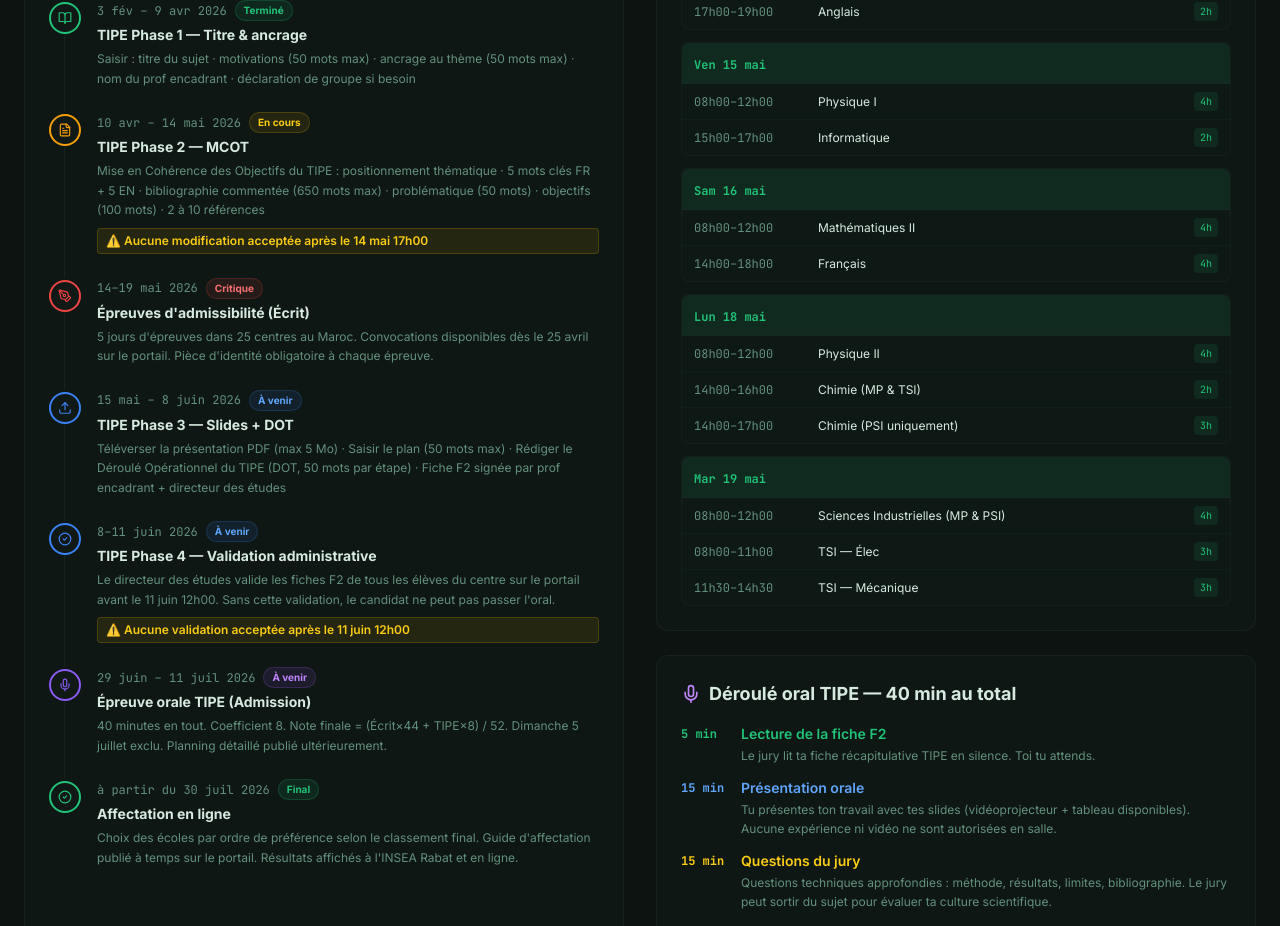
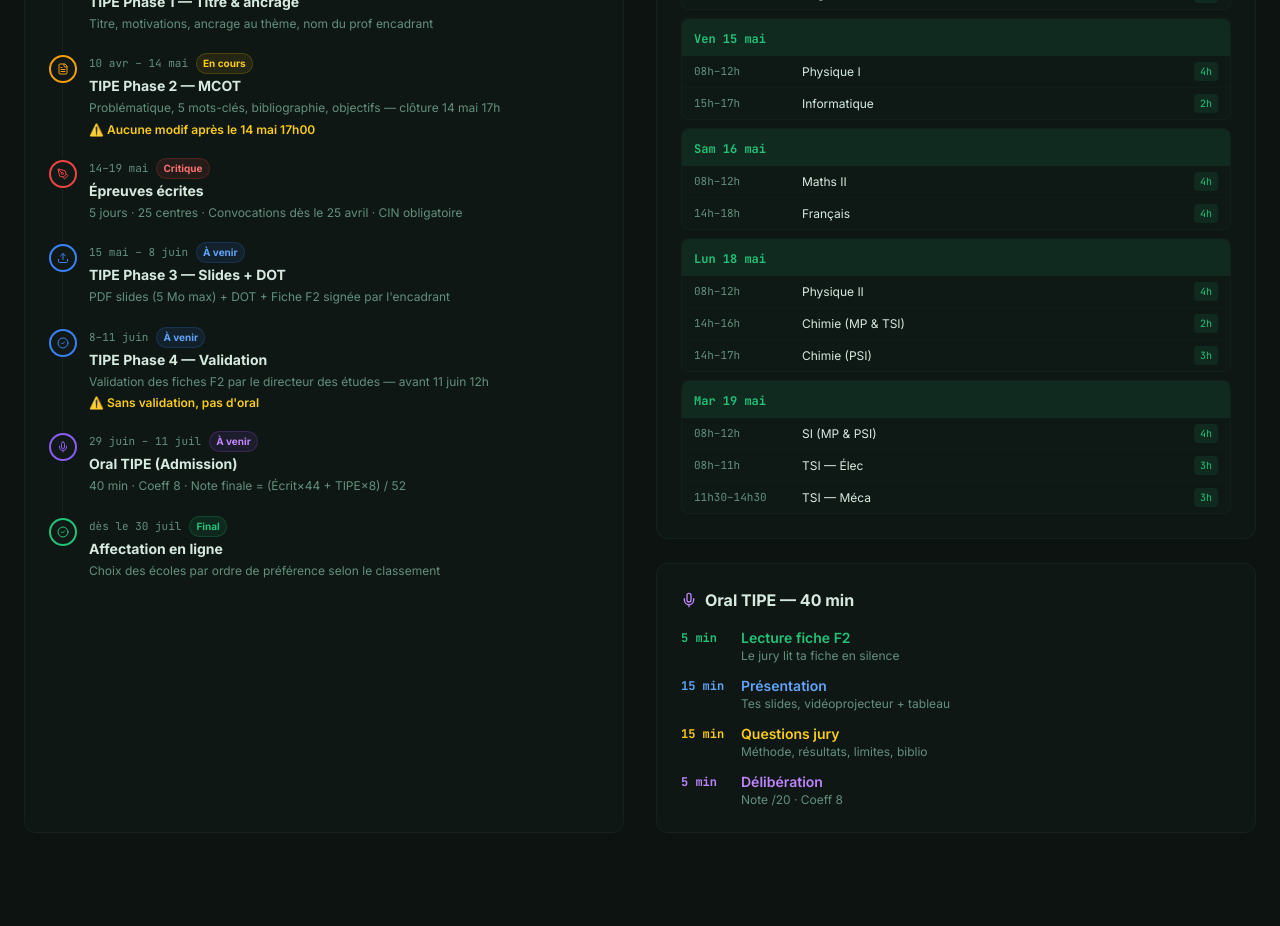
Before and after one commit to AYMANEFAKIHI/TIPECPGE, a React (Vite) app: page /cnc-2026 in a window 1280 px wide. Shown: the part 1860-2786 px from the top of the page. Built offline with nearby package versions, Linux system fonts and the light colour scheme.

Commit message:
fix all bugs

```diff
--- a/src/components/home/CNCCalendar.tsx
+++ b/src/components/home/CNCCalendar.tsx
@@ -2,123 +2,29 @@ import { motion } from "framer-motion";
 import { Calendar, FileText, PenTool, Mic, Upload, CheckCircle2, BookOpen } from "lucide-react";
 
 const timeline = [
-  {
-    color: "hsl(var(--primary))",
-    icon: Calendar,
-    date: "3 fév – 3 mars 2026",
-    title: "Inscriptions + Fiche F1",
-    desc: "Portail insea-cnc2026.ma — Paiement 500 MAD obligatoire — Validation par le responsable CPGE",
-    badge: "Terminé",
-    badgeColor: "bg-primary/10 text-primary border-primary/20",
-  },
-  {
-    color: "hsl(var(--primary))",
-    icon: BookOpen,
-    date: "3 fév – 9 avr 2026",
-    title: "TIPE Phase 1 — Titre & ancrage",
-    desc: "Saisir : titre du sujet · motivations (50 mots max) · ancrage au thème (50 mots max) · nom du prof encadrant · déclaration de groupe si besoin",
-    badge: "Terminé",
-    badgeColor: "bg-primary/10 text-primary border-primary/20",
-  },
-  {
-    color: "#f59e0b",
-    icon: FileText,
-    date: "10 avr – 14 mai 2026",
-    title: "TIPE Phase 2 — MCOT",
-    desc: "Mise en Cohérence des Objectifs du TIPE : positionnement thématique · 5 mots clés FR + 5 EN · bibliographie commentée (650 mots max) · problématique (50 mots) · objectifs (100 mots) · 2 à 10 références",
-    badge: "En cours",
-    badgeColor: "bg-yellow-500/10 text-yellow-400 border-yellow-500/20",
-    warning: "⚠️ Aucune modification acceptée après le 14 mai 17h00",
-  },
-  {
-    color: "#ef4444",
-    icon: PenTool,
-    date: "14–19 mai 2026",
-    title: "Épreuves d'admissibilité (Écrit)",
-    desc: "5 jours d'épreuves dans 25 centres au Maroc. Convocations disponibles dès le 25 avril sur le portail. Pièce d'identité obligatoire à chaque épreuve.",
-    badge: "Critique",
-    badgeColor: "bg-red-500/10 text-red-400 border-red-500/20",
-  },
-  {
-    color: "#3b82f6",
-    icon: Upload,
-    date: "15 mai – 8 juin 2026",
-    title: "TIPE Phase 3 — Slides + DOT",
-    desc: "Téléverser la présentation PDF (max 5 Mo) · Saisir le plan (50 mots max) · Rédiger le Déroulé Opérationnel du TIPE (DOT, 50 mots par étape) · Fiche F2 signée par prof encadrant + directeur des études",
-    badge: "À venir",
-    badgeColor: "bg-blue-500/10 text-blue-400 border-blue-500/20",
-  },
-  {
-    color: "#3b82f6",
-    icon: CheckCircle2,
-    date: "8–11 juin 2026",
-    title: "TIPE Phase 4 — Validation administrative",
-    desc: "Le directeur des études valide les fiches F2 de tous les élèves du centre sur le portail avant le 11 juin 12h00. Sans cette validation, le candidat ne peut pas passer l'oral.",
-    badge: "À venir",
-    badgeColor: "bg-blue-500/10 text-blue-400 border-blue-500/20",
-    warning: "⚠️ Aucune validation acceptée après le 11 juin 12h00",
-  },
-  {
-    color: "#8b5cf6",
-    icon: Mic,
-    date: "29 juin – 11 juil 2026",
-    title: "Épreuve orale TIPE (Admission)",
-    desc: "40 minutes en tout. Coefficient 8. Note finale = (Écrit×44 + TIPE×8) / 52. Dimanche 5 juillet exclu. Planning détaillé publié ultérieurement.",
-    badge: "À venir",
-    badgeColor: "bg-purple-500/10 text-purple-400 border-purple-500/20",
-  },
-  {
-    color: "hsl(var(--primary))",
-    icon: CheckCircle2,
-    date: "à partir du 30 juil 2026",
-    title: "Affectation en ligne",
-    desc: "Choix des écoles par ordre de préférence selon le classement final. Guide d'affectation publié à temps sur le portail. Résultats affichés à l'INSEA Rabat et en ligne.",
-    badge: "Final",
-    badgeColor: "bg-primary/10 text-primary border-primary/20",
-  },
+  { color: "hsl(var(--primary))", icon: Calendar,     date: "3 fév – 3 mars",  title: "Inscriptions + Fiche F1",        badge: "Terminé",   badgeColor: "bg-primary/10 text-primary border-primary/20",     desc: "Portail insea-cnc2026.ma · Paiement 500 MAD · Validation par le responsable CPGE" },
+  { color: "hsl(var(--primary))", icon: BookOpen,     date: "3 fév – 9 avr",   title: "TIPE Phase 1 — Titre & ancrage", badge: "Terminé",   badgeColor: "bg-primary/10 text-primary border-primary/20",     desc: "Titre, motivations, ancrage au thème, nom du prof encadrant" },
+  { color: "#f59e0b",             icon: FileText,     date: "10 avr – 14 mai", title: "TIPE Phase 2 — MCOT",            badge: "En cours",  badgeColor: "bg-yellow-500/10 text-yellow-400 border-yellow-500/20", desc: "Problématique, 5 mots-clés, bibliographie, objectifs — clôture 14 mai 17h", warning: "⚠️ Aucune modif après le 14 mai 17h00" },
+  { color: "#ef4444",             icon: PenTool,      date: "14–19 mai",        title: "Épreuves écrites",               badge: "Critique",  badgeColor: "bg-red-500/10 text-red-400 border-red-500/20",      desc: "5 jours · 25 centres · Convocations dès le 25 avril · CIN obligatoire" },
+  { color: "#3b82f6",             icon: Upload,       date: "15 mai – 8 juin",  title: "TIPE Phase 3 — Slides + DOT",   badge: "À venir",   badgeColor: "bg-blue-500/10 text-blue-400 border-blue-500/20",   desc: "PDF slides (5 Mo max) + DOT + Fiche F2 signée par l'encadrant" },
+  { color: "#3b82f6",             icon: CheckCircle2, date: "8–11 juin",        title: "TIPE Phase 4 — Validation",     badge: "À venir",   badgeColor: "bg-blue-500/10 text-blue-400 border-blue-500/20",   desc: "Validation des fiches F2 par le directeur des études — avant 11 juin 12h", warning: "⚠️ Sans validation, pas d'oral" },
+  { color: "#8b5cf6",             icon: Mic,          date: "29 juin – 11 juil",title: "Oral TIPE (Admission)",          badge: "À venir",   badgeColor: "bg-purple-500/10 text-purple-400 border-purple-500/20", desc: "40 min · Coeff 8 · Note finale = (Écrit×44 + TIPE×8) / 52" },
+  { color: "hsl(var(--primary))", icon: CheckCircle2, date: "dès le 30 juil",  title: "Affectation en ligne",           badge: "Final",     badgeColor: "bg-primary/10 text-primary border-primary/20",     desc: "Choix des écoles par ordre de préférence selon le classement" },
 ];
 
 const examSchedule = [
-  { day: "Jeu 14 mai", items: [
-    { time: "08h00–12h00", label: "Mathématiques I", dur: "4h", all: true },
-    { time: "14h00–16h00", label: "Culture Arabe & Traduction", dur: "2h", all: true },
-    { time: "17h00–19h00", label: "Anglais", dur: "2h", all: true },
-  ]},
-  { day: "Ven 15 mai", items: [
-    { time: "08h00–12h00", label: "Physique I", dur: "4h", all: true },
-    { time: "15h00–17h00", label: "Informatique", dur: "2h", all: true },
-  ]},
-  { day: "Sam 16 mai", items: [
-    { time: "08h00–12h00", label: "Mathématiques II", dur: "4h", all: true },
-    { time: "14h00–18h00", label: "Français", dur: "4h", all: true },
-  ]},
-  { day: "Lun 18 mai", items: [
-    { time: "08h00–12h00", label: "Physique II", dur: "4h", all: true },
-    { time: "14h00–16h00", label: "Chimie (MP & TSI)", dur: "2h", all: false },
-    { time: "14h00–17h00", label: "Chimie (PSI uniquement)", dur: "3h", all: false },
-  ]},
-  { day: "Mar 19 mai", items: [
-    { time: "08h00–12h00", label: "Sciences Industrielles (MP & PSI)", dur: "4h", all: false },
-    { time: "08h00–11h00", label: "TSI — Élec", dur: "3h", all: false },
-    { time: "11h30–14h30", label: "TSI — Mécanique", dur: "3h", all: false },
-  ]},
+  { day: "Jeu 14 mai", items: [{ time: "08h–12h", label: "Maths I", dur: "4h" }, { time: "14h–16h", label: "Culture Arabe & Traduction", dur: "2h" }, { time: "17h–19h", label: "Anglais", dur: "2h" }] },
+  { day: "Ven 15 mai", items: [{ time: "08h–12h", label: "Physique I", dur: "4h" }, { time: "15h–17h", label: "Informatique", dur: "2h" }] },
+  { day: "Sam 16 mai", items: [{ time: "08h–12h", label: "Maths II", dur: "4h" }, { time: "14h–18h", label: "Français", dur: "4h" }] },
+  { day: "Lun 18 mai", items: [{ time: "08h–12h", label: "Physique II", dur: "4h" }, { time: "14h–16h", label: "Chimie (MP & TSI)", dur: "2h" }, { time: "14h–17h", label: "Chimie (PSI)", dur: "3h" }] },
+  { day: "Mar 19 mai", items: [{ time: "08h–12h", label: "SI (MP & PSI)", dur: "4h" }, { time: "08h–11h", label: "TSI — Élec", dur: "3h" }, { time: "11h30–14h30", label: "TSI — Méca", dur: "3h" }] },
 ];
 
 const oralSteps = [
-  { dur: "5 min", title: "Lecture de la fiche F2", desc: "Le jury lit ta fiche récapitulative TIPE en silence. Toi tu attends.", color: "text-primary" },
-  { dur: "15 min", title: "Présentation orale", desc: "Tu présentes ton travail avec tes slides (vidéoprojecteur + tableau disponibles). Aucune expérience ni vidéo ne sont autorisées en salle.", color: "text-blue-400" },
-  { dur: "15 min", title: "Questions du jury", desc: "Questions techniques approfondies : méthode, résultats, limites, bibliographie. Le jury peut sortir du sujet pour évaluer ta culture scientifique.", color: "text-yellow-400" },
-  { dur: "5 min", title: "Délibération", desc: "Tu sors de la salle. Le jury délibère et attribue la note sur 20 (coefficient 8).", color: "text-purple-400" },
-];
-
-const evalCriteria = [
-  "Recherche & Investigation",
-  "Justesse scientifique & Pertinence",
-  "Capacité à apprendre & Appropriation",
-  "Ouverture & Curiosité",
-  "Questionnement & Méthode",
-  "Résolution de problèmes & Technique",
-  "Communication & Présentation & Échange",
+  { dur: "5 min",  color: "text-primary",    title: "Lecture fiche F2",    desc: "Le jury lit ta fiche en silence" },
+  { dur: "15 min", color: "text-blue-400",   title: "Présentation",        desc: "Tes slides, vidéoprojecteur + tableau" },
+  { dur: "15 min", color: "text-yellow-400", title: "Questions jury",      desc: "Méthode, résultats, limites, biblio" },
+  { dur: "5 min",  color: "text-purple-400", title: "Délibération",        desc: "Note /20 · Coeff 8" },
 ];
 
 export const CNCCalendar = () => (
@@ -129,33 +35,29 @@ export const CNCCalendar = () => (
         <div className="inline-flex items-center gap-2 px-3 py-1 rounded-full bg-accent/10 text-accent text-xs font-mono font-semibold mb-4 border border-accent/20">
           cnc2026.calendar
         </div>
-        <h2 className="text-3xl md:text-5xl font-bold mb-3">Calendrier complet CNC 2026</h2>
-        <p className="text-muted-foreground text-lg max-w-2xl">Thème TIPE 2025-2026 : <strong className="text-primary">"Cycles, Boucles"</strong></p>
+        <h2 className="text-3xl md:text-5xl font-bold mb-3">Calendrier CNC 2026</h2>
+        <p className="text-muted-foreground text-lg">Thème TIPE 2025-2026 : <strong className="text-primary">"Cycles, Boucles"</strong></p>
       </motion.div>
 
       <div className="grid lg:grid-cols-2 gap-8 mb-10">
         {/* Timeline */}
         <motion.div initial={{ opacity: 0, x: -20 }} whileInView={{ opacity: 1, x: 0 }} viewport={{ once: true }} className="rounded-xl border border-border/60 bg-card/80 backdrop-blur-sm p-6">
-          <h3 className="text-lg font-bold mb-6 flex items-center gap-2"><Calendar className="w-5 h-5 text-primary" /> Timeline officielle</h3>
+          <h3 className="text-base font-bold mb-6 flex items-center gap-2"><Calendar className="w-4 h-4 text-primary" /> Timeline officielle</h3>
           <div className="relative">
             {timeline.map((item, i) => (
-              <div key={i} className="flex gap-4 pb-6 last:pb-0 relative">
-                {i < timeline.length - 1 && (
-                  <div className="absolute left-[15px] top-8 bottom-0 w-px bg-border/60" />
-                )}
-                <div className="w-8 h-8 rounded-full border-2 flex items-center justify-center shrink-0 mt-0.5 z-10 bg-card" style={{ borderColor: item.color }}>
-                  <item.icon className="w-3.5 h-3.5" style={{ color: item.color }} />
+              <div key={i} className="flex gap-3 pb-5 last:pb-0 relative">
+                {i < timeline.length - 1 && <div className="absolute left-[13px] top-7 bottom-0 w-px bg-border/60" />}
+                <div className="w-7 h-7 rounded-full border-2 flex items-center justify-center shrink-0 mt-0.5 z-10 bg-card" style={{ borderColor: item.color }}>
+                  <item.icon className="w-3 h-3" style={{ color: item.color }} />
                 </div>
                 <div className="flex-1 min-w-0">
-                  <div className="flex flex-wrap items-center gap-2 mb-1">
-                    <span className="text-xs font-mono text-muted-foreground">{item.date}</span>
-                    <span className={`text-[10px] font-bold px-2 py-0.5 rounded-full border ${item.badgeColor}`}>{item.badge}</span>
+                  <div className="flex flex-wrap items-center gap-2 mb-0.5">
+                    <span className="text-[11px] font-mono text-muted-foreground">{item.date}</span>
+                    <span className={`text-[10px] font-bold px-1.5 py-0.5 rounded-full border ${item.badgeColor}`}>{item.badge}</span>
                   </div>
-                  <div className="text-sm font-bold mb-1">{item.title}</div>
+                  <div className="text-sm font-bold mb-0.5">{item.title}</div>
                   <div className="text-xs text-muted-foreground leading-relaxed">{item.desc}</div>
-                  {item.warning && (
-                    <div className="mt-2 text-xs text-yellow-400 font-semibold bg-yellow-500/10 rounded px-2 py-1 border border-yellow-500/20">{item.warning}</div>
-                  )}
+                  {item.warning && <div className="mt-1 text-xs text-yellow-400 font-semibold">{item.warning}</div>}
                 </div>
               </div>
             ))}
@@ -165,17 +67,17 @@ export const CNCCalendar = () => (
         <div className="flex flex-col gap-6">
           {/* Exam schedule */}
           <motion.div initial={{ opacity: 0, x: 20 }} whileInView={{ opacity: 1, x: 0 }} viewport={{ once: true }} className="rounded-xl border border-border/60 bg-card/80 backdrop-blur-sm p-6">
-            <h3 className="text-lg font-bold mb-4 flex items-center gap-2"><PenTool className="w-5 h-5 text-primary" /> Planning épreuves écrites</h3>
-            <div className="space-y-3">
+            <h3 className="text-base font-bold mb-4 flex items-center gap-2"><PenTool className="w-4 h-4 text-primary" /> Planning écrits</h3>
+            <div className="space-y-2">
               {examSchedule.map((day) => (
                 <div key={day.day} className="rounded-lg border border-border/40 bg-muted/20 overflow-hidden">
-                  <div className="px-3 py-2 bg-primary/10 border-b border-border/40">
+                  <div className="px-3 py-1.5 bg-primary/10 border-b border-border/40">
                     <span className="text-xs font-mono font-bold text-primary">{day.day}</span>
                   </div>
-                  <div className="divide-y divide-border/30">
+                  <div className="divide-y divide-border/20">
                     {day.items.map((it) => (
-                      <div key={it.label} className="flex items-center gap-3 px-3 py-2">
-                        <span className="text-xs font-mono text-muted-foreground w-28 shrink-0">{it.time}</span>
+                      <div key={it.label} className="flex items-center gap-3 px-3 py-1.5">
+                        <span className="text-[11px] font-mono text-muted-foreground w-24 shrink-0">{it.time}</span>
                         <span className="text-xs flex-1">{it.label}</span>
                         <span className="text-[10px] font-mono text-primary bg-primary/10 px-1.5 py-0.5 rounded">{it.dur}</span>
                       </div>
@@ -186,27 +88,19 @@ export const CNCCalendar = () => (
             </div>
           </motion.div>
 
-          {/* Oral TIPE breakdown */}
+          {/* Oral breakdown */}
           <motion.div initial={{ opacity: 0, x: 20 }} whileInView={{ opacity: 1, x: 0 }} viewport={{ once: true }} transition={{ delay: 0.1 }} className="rounded-xl border border-border/60 bg-card/80 backdrop-blur-sm p-6">
-            <h3 className="text-lg font-bold mb-4 flex items-center gap-2"><Mic className="w-5 h-5 text-purple-400" /> Déroulé oral TIPE — 40 min au total</h3>
-            <div className="space-y-3 mb-5">
+            <h3 className="text-base font-bold mb-4 flex items-center gap-2"><Mic className="w-4 h-4 text-purple-400" /> Oral TIPE — 40 min</h3>
+            <div className="space-y-3">
               {oralSteps.map((s, i) => (
-                <div key={i} className="flex gap-3">
-                  <div className={`text-xs font-mono font-bold w-12 shrink-0 mt-0.5 ${s.color}`}>{s.dur}</div>
+                <div key={i} className="flex gap-3 items-start">
+                  <span className={`text-xs font-mono font-bold w-12 shrink-0 mt-0.5 ${s.color}`}>{s.dur}</span>
                   <div>
                     <div className={`text-sm font-semibold ${s.color}`}>{s.title}</div>
-                    <div className="text-xs text-muted-foreground mt-0.5 leading-relaxed">{s.desc}</div>
+                    <div className="text-xs text-muted-foreground">{s.desc}</div>
                   </div>
                 </div>
               ))}
-            </div>
-            <div className="border-t border-border/40 pt-4">
-              <div className="text-xs font-bold text-muted-foreground uppercase tracking-wider mb-2">Critères d'évaluation du jury</div>
-              <div className="flex flex-wrap gap-1.5">
-                {evalCriteria.map((c) => (
-                  <span key={c} className="text-[11px] px-2 py-1 rounded-full bg-muted/60 border border-border/40 text-muted-foreground">{c}</span>
-                ))}
-              </div>
             </div>
           </motion.div>
         </div>
```
Also changed, not shown: src/components/home/CNCRegistrationGuide.tsx (+37 -35 lines).
